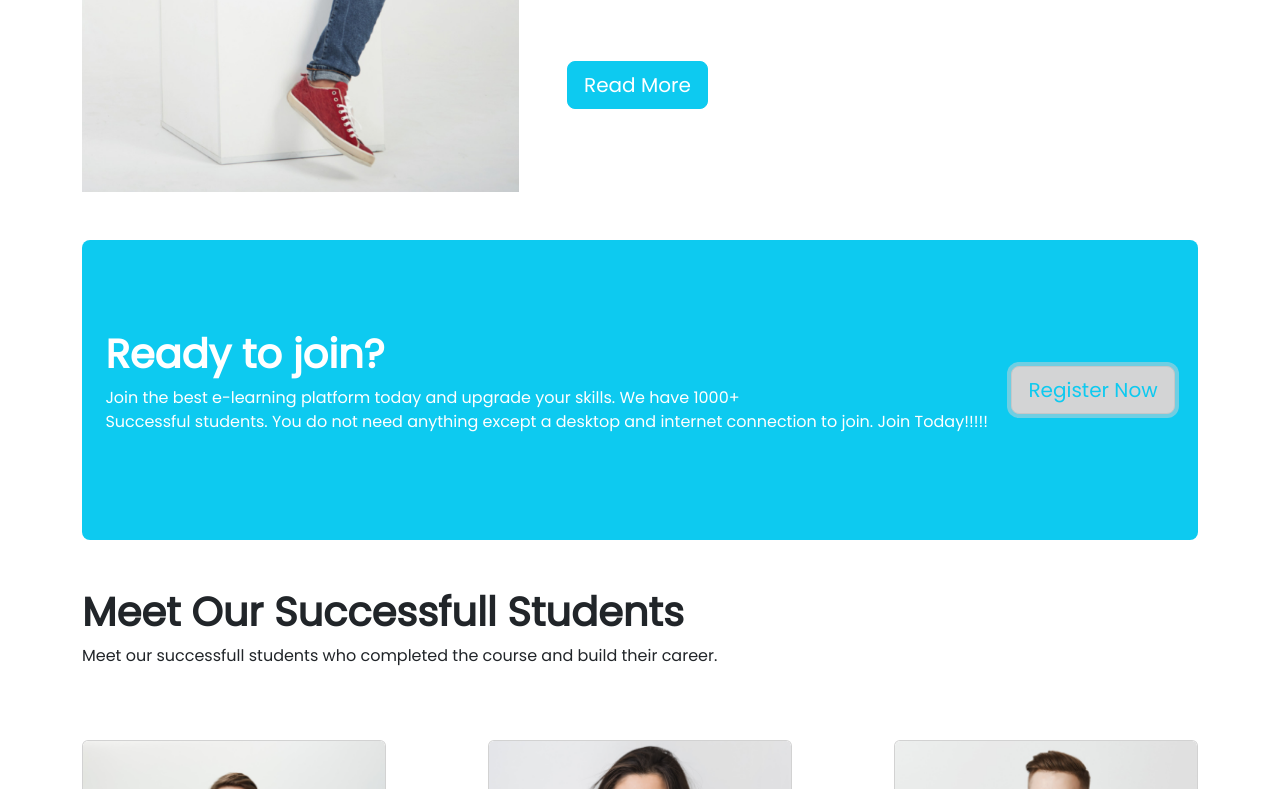
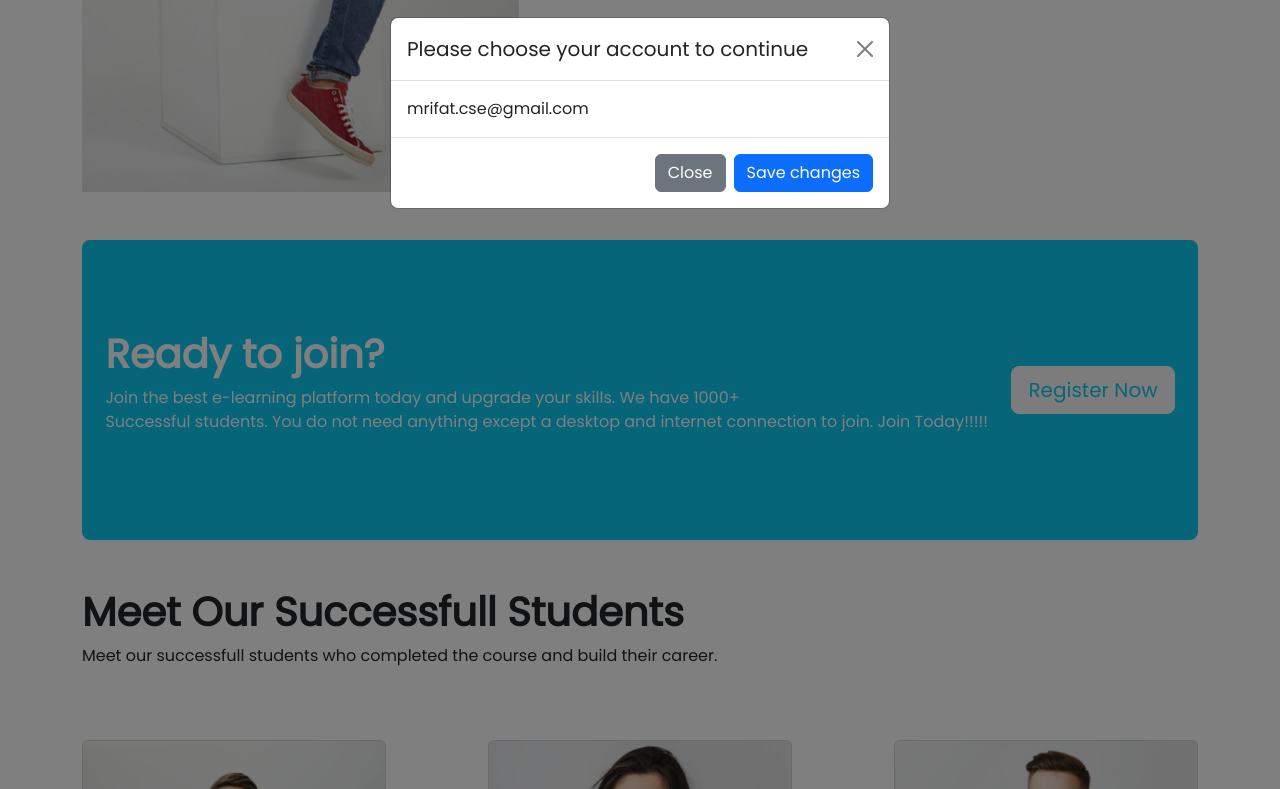
Before and after one commit to mhrifat9/ed-tech, a plain HTML site: page index.html in a window 1280 px wide. Both pictures are taken after a click on the button "Register Now". Shown: the part 2627-3416 px from the top of the page. Drawn offline with nearby package versions, Linux system fonts and the light colour scheme.

Commit message:
Project Done

```diff
--- a/index.html
+++ b/index.html
@@ -11,6 +11,7 @@
       integrity="sha384-gH2yIJqKdNHPEq0n4Mqa/HGKIhSkIHeL5AyhkYV8i59U5AR6csBvApHHNl/vI1Bx"
       crossorigin="anonymous"
     />
+    <link rel="shortcut icon" href="https://www.pngitem.com/pimgs/m/292-2923379_undergraduate-education-logo-for-education-png-transparent-png.png" type="image/x-icon">
     <script
       src="https://kit.fontawesome.com/eae96585d4.js"
       crossorigin="anonymous"
@@ -357,7 +358,24 @@
           </p>
         </div>
         <div>
-          <button class="btn btn-light btn-lg text-info">Register Now</button>
+          <button class="btn btn-light btn-lg text-info" data-bs-toggle="modal" data-bs-target="#exampleModal">Register Now</button>
+          <div class="modal fade" id="exampleModal" tabindex="-1" aria-labelledby="exampleModalLabel" aria-hidden="true">
+            <div class="modal-dialog">
+              <div class="modal-content">
+                <div class="modal-header">
+                  <h5 class="modal-title" id="exampleModalLabel">Please choose your account to continue</h5>
+                  <button type="button" class="btn-close" data-bs-dismiss="modal" aria-label="Close"></button>
+                </div>
+                <div class="modal-body">
+                  mrifat.cse@gmail.com
+                </div>
+                <div class="modal-footer">
+                  <button type="button" class="btn btn-secondary" data-bs-dismiss="modal">Close</button>
+                  <button type="button" class="btn btn-primary">Save changes</button>
+                </div>
+              </div>
+            </div>
+          </div>
         </div>
       </div>
     </div>
@@ -549,7 +567,7 @@
     <!-- FAQ End  -->
 
     <!-- Trusted Companies  -->
-    <div class="container mt-5">
+    <div class="container mt-5 d-none d-lg-block d-xl-none">
       <h1 class="fw-bold text-center">Trusted by over 800+ companies</h1>
       <div class="d-flex justify-content-between mt-5">
       <img src="/images/company/company-1.png" alt="">
@@ -562,16 +580,17 @@
     </div>
     <!-- Trusted Companies End  -->
 
-    <footer class="bg-black mt-5" style="height: 300px;">
+    <!-- Footer Start  -->
+    <footer class="bg-black mt-5" style="height: 300px; width:100% ;">
 
-      <div class="mt-4">
+      <div style="padding-top: 50px;">
         <h1 class="text-white fw-bold text-center">PRO EDU</h1>
       <p class="text-white text-center">Office 41, Zawaya Buildin, Ghala Muscat, <br>Sultanate of Oman</p>
-      <p class="text-white text-center"><a class="text-white fw-light" href="#">Terms of use</a>|<a class="text-white fw-light" href="#">Privacy Policy</a></p>
+      <p class="text-white text-center"><a class="text-white fw-light" href="#">Terms of use</a> | <a class="text-white fw-light" href="#">Privacy Policy</a></p>
       </div>
+    </footer>
+    <!-- Footer End  -->
 
-
-    </footer>
 
     <script
       src="https://cdn.jsdelivr.net/npm/bootstrap@5.2.0/dist/js/bootstrap.bundle.min.js"
```
